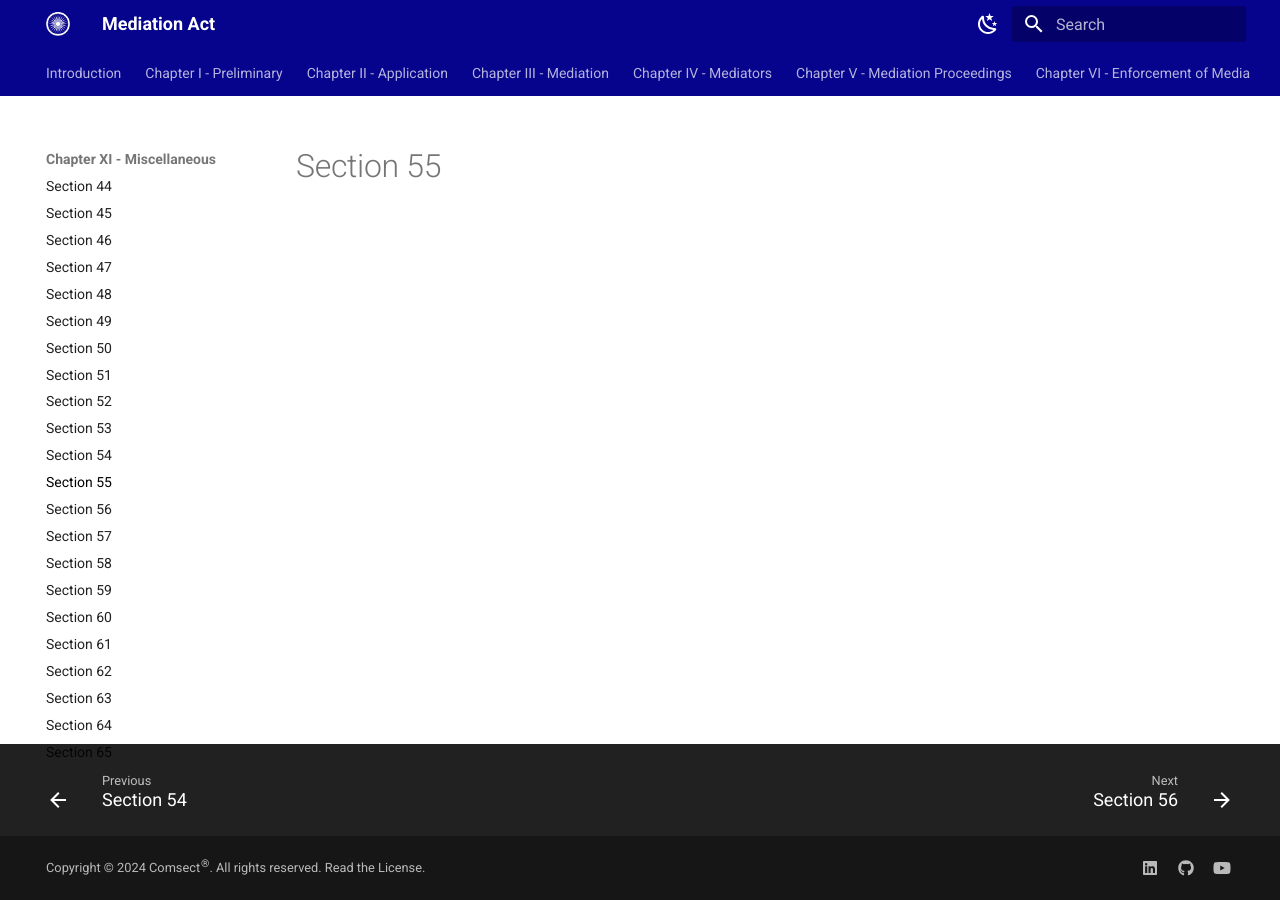
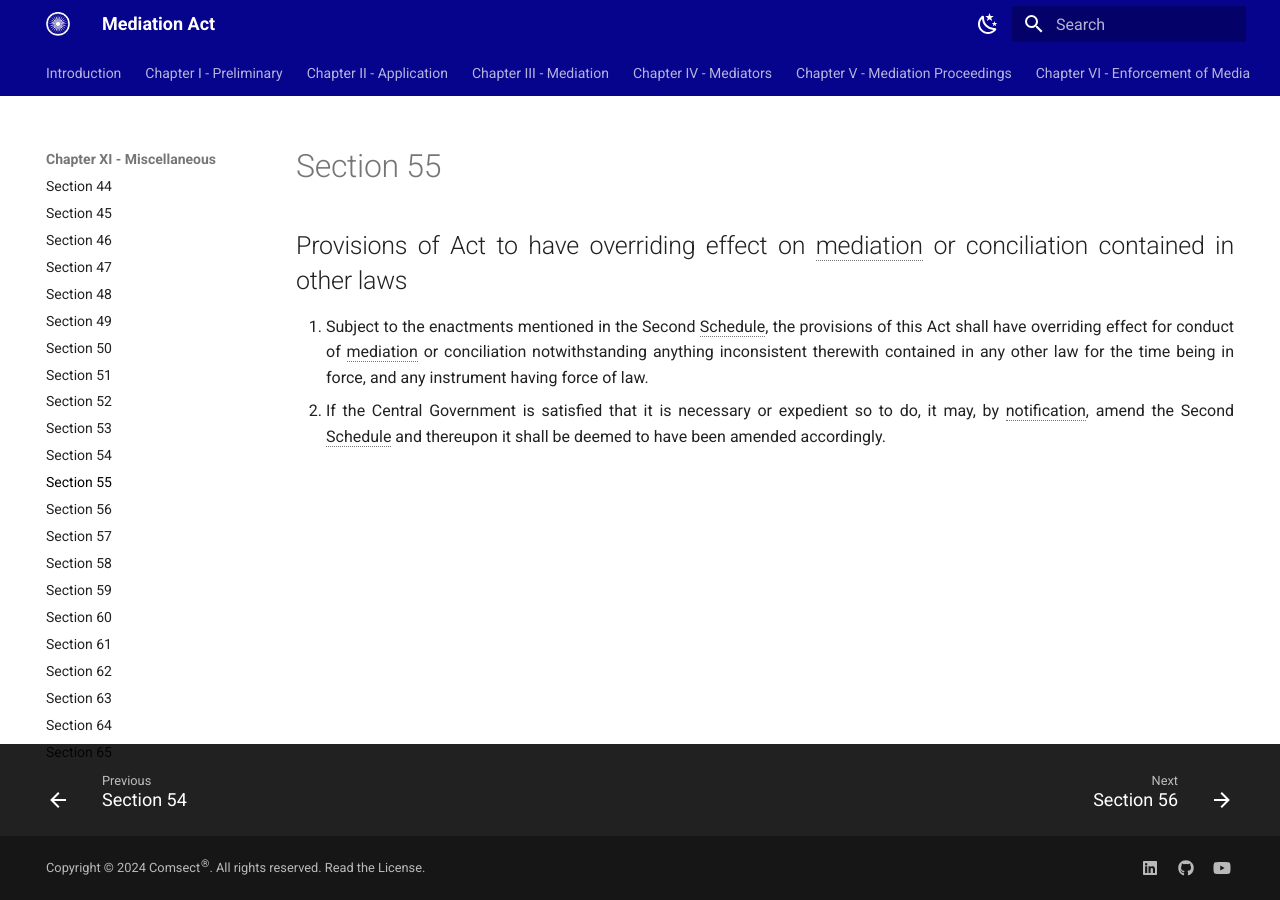
Before and after one commit to comsect/mediation-act, an MkDocs documentation site: the page built from docs/en/55.md, in a window 1280 px wide. Built offline with MkDocs 1.6.1 and Material for MkDocs 9.7.7, drawn with Linux system fonts in a browser that asks for light colours.

Commit message:
add section-fifty-five

```diff
--- a/docs/en/55.md
+++ b/docs/en/55.md
@@ -3,3 +3,8 @@ hide:
     - toc
 description: Provisions of Act to have overriding effect on mediation or conciliation contained in other laws
 ---
+
+## Provisions of Act to have overriding effect on mediation or conciliation contained in other laws
+
+1. Subject to the enactments mentioned in the Second Schedule, the provisions of this Act shall have overriding effect for conduct of mediation or conciliation notwithstanding anything inconsistent therewith contained in any other law for the time being in force, and any instrument having force of law.
+2. If the Central Government is satisfied that it is necessary or expedient so to do, it may, by notification, amend the Second Schedule and thereupon it shall be deemed to have been amended accordingly.
```
